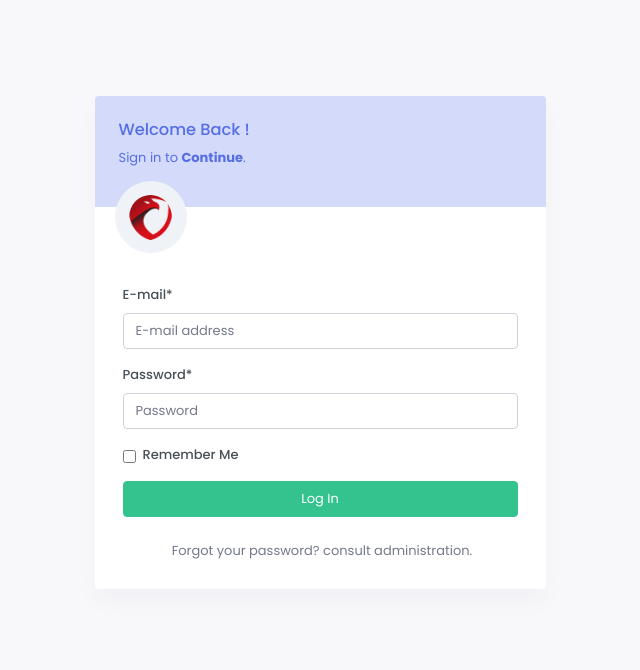
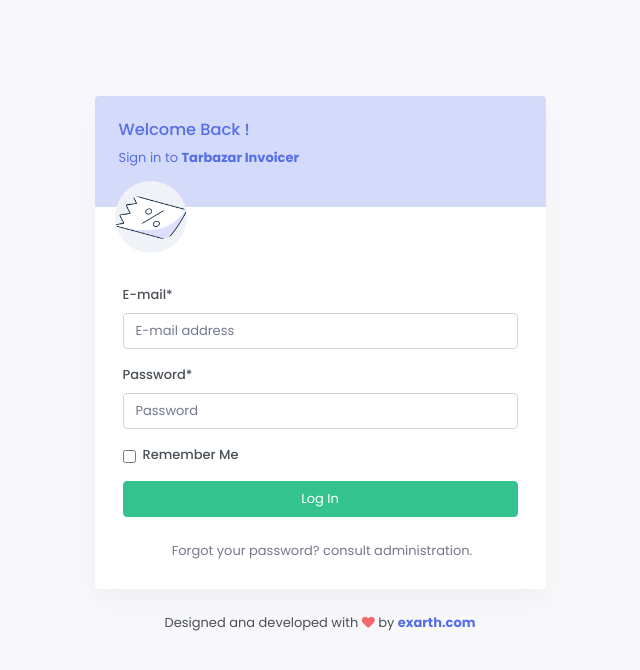
Before and after one commit to IkramKhan-DevOps/excapp-tarbazar-invoicer, a Django app: page /accounts/login/ in a window 1280 px wide. Shown: the top 670 px of the page, without its empty margins (320-960 px from the left). Run offline with Django 4.2, Linux system fonts and the light colour scheme; parts of the project's set-up code (start-up, migrations or seed data) failed here and were passed over; some libraries are stand-ins or nearby versions.

Commit message:
FINAL: changes added

```diff
--- a/templates/account/login.html
+++ b/templates/account/login.html
@@ -26,7 +26,7 @@
                                 <div class="col-7">
                                     <div class="text-primary p-4">
                                         <h5 class="text-primary">Welcome Back !</h5>
-                                        <p>Sign in to <b>Continue</b>.</p>
+                                        <p>Sign in to <b>Tarbazar Invoicer</b></p>
                                     </div>
                                 </div>
                             </div>
@@ -71,6 +71,9 @@
 
                         </div>
                     </div>
+                <div class="text-center">
+                    <p class="mb-0">Designed ana developed with <i class="fa fa-heart text-danger"></i> by <a href="https://exarth.com/" target="_blank"><b>exarth.com</b></a></p>
+                </div>
 
                 </div>
             </div>
--- a/templates/base.html
+++ b/templates/base.html
@@ -4,11 +4,11 @@
 <!doctype html>
 <html lang="en">
 <head>
-    <link rel="icon" href="{% static 'core/images/logos/favico.ico' %}">
+    <link rel="icon" href="{% static 'core/images/logos/logo-red.png' %}">
     <title>
 
         {% block title %}
-            App |
+            Tarbazar Invoicer |
 
             {# BASE HALF TITLE #}
             {% block subtitle %}
```
Also changed, not shown: static/core/images/logos/logo-red-1000.png, static/core/images/logos/logo-red-1000.svg (deleted), static/core/images/logos/logo-red.png, static/core/images/logos/logo.png (added).
